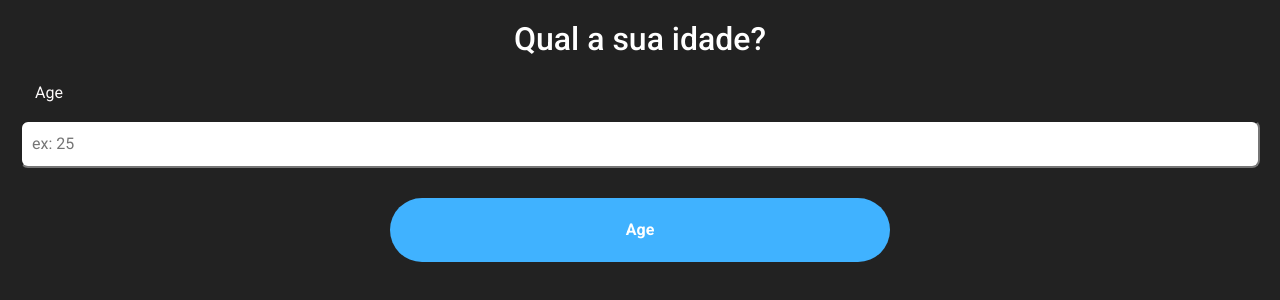
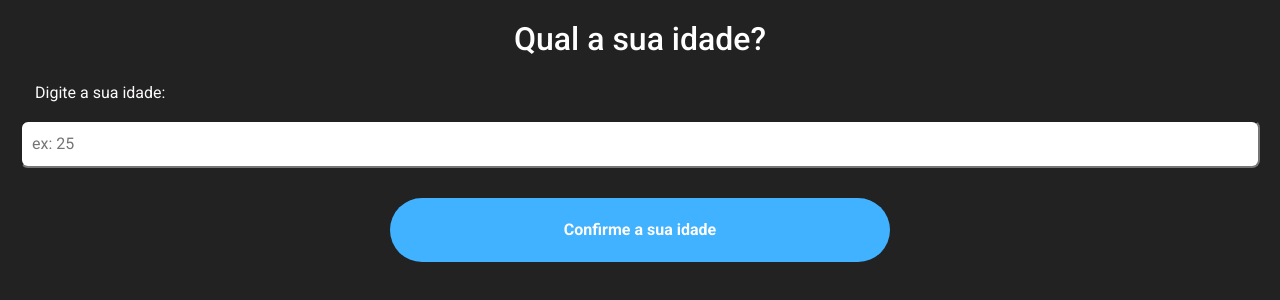
Before and after one commit to growth-tap-rad/bestrong-front, a Vue app: page /age in a window 1280 px wide. Shown: the top 300 px of the page. Built offline with nearby package versions, Linux system fonts and the light colour scheme.

Commit message:
Fix: Ajuste no nome do botão

```diff
--- a/src/views/Age.vue
+++ b/src/views/Age.vue
@@ -3,7 +3,7 @@
       <VtitlePage title="Qual a sua idade?" />
 
       <VInput :data="InputAge" />
-      <VButton text="Age" class="button" />
+      <VButton text="Confirme a sua idade" class="button" />
     </div>
   </template>
 
@@ -12,7 +12,7 @@
   import VInput from '../components/VInput.vue'
   import VtitlePage from '../components/VtitlePage.vue'
   const InputAge = {
-    title: 'Age',
+    title: 'Digite a sua idade:',
     placeholder: 'ex: 25'
   }
   </script>
```
